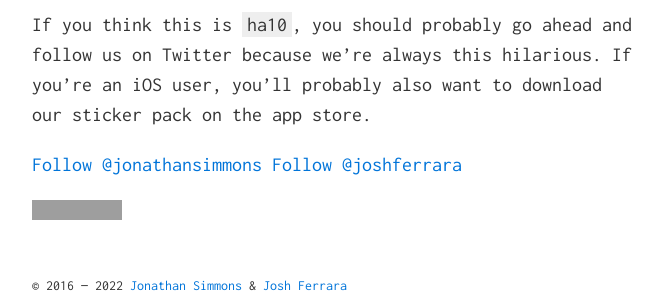
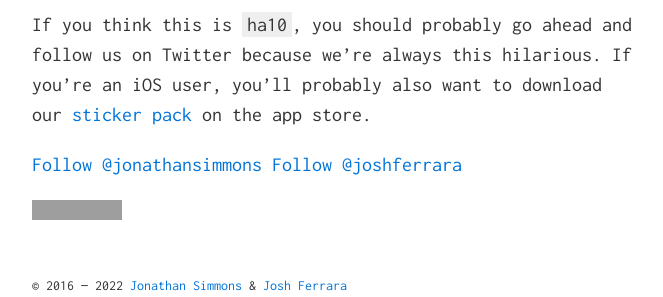
Before and after one commit to joshferrara/hahascale.lol, a Jekyll site: the page built from index.md, in a window 1280 px wide, cut to the strip 1370-1667 px from the top of the page. Shown: the whole strip, without its empty margins (308-971 px from the left). Built offline with Jekyll 4.4.1, drawn with Linux system fonts in a browser that asks for light colours; a script that is not in the unit is left out; comment, search, counter and statistics services are not loaded; our own code applies the rules of GitHub Pages for plain Markdown files; part of the change alters nothing that is shown; grey boxes are pictures that could not be loaded.

Commit message:
Add in-line link

```diff
--- a/index.md
+++ b/index.md
@@ -30,7 +30,7 @@ There are only three rules:
 At the end of the day, your friends probably aren't as funny as you think they are, but at least now we can all be on the same page with our reactions to humor. Please stop `lol`ing.
 
 ### Credits
-If you think this is `ha10`, you should probably go ahead and follow us on Twitter because we're always this hilarious. If you're an iOS user, you'll probably also want to download our sticker pack on the app store.
+If you think this is `ha10`, you should probably go ahead and follow us on Twitter because we're always this hilarious. If you're an iOS user, you'll probably also want to download our [sticker pack](https://itunes.apple.com/us/app/the-haha-scale-sticker-pack/id1158631658?mt=8) on the app store.
 
 <a class="twitter-follow-button" data-size="large" data-show-count="false" href="https://twitter.com/jonathansimmons">Follow @jonathansimmons</a>
 <a class="twitter-follow-button" data-size="large" data-show-count="false" href="https://twitter.com/joshferrara">Follow @joshferrara</a>
```
